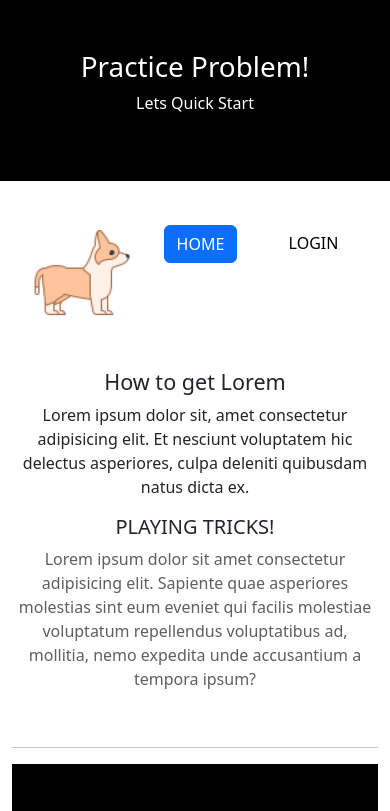
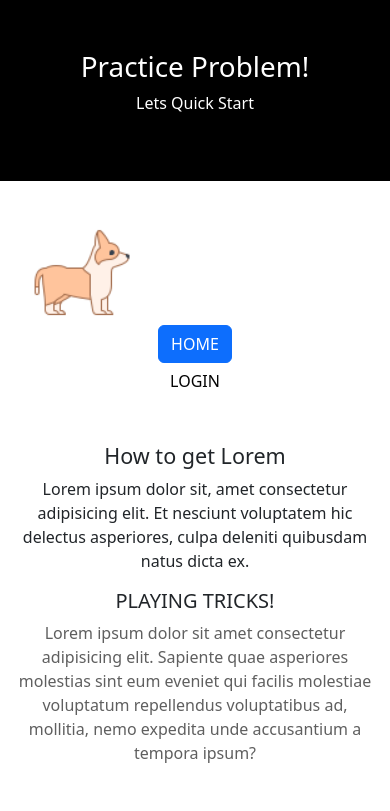
Before and after one commit to karthikn-7/1st_bootstrap_p, a plain HTML site: page index.html in a window 390 px wide. Shown: the top 811 px of the page. Drawn offline with Linux system fonts and the light colour scheme; files whose address does not match are found by name.

Commit message:
Update index.html

```diff
--- a/index.html
+++ b/index.html
@@ -16,27 +16,27 @@
 
       <div class="container cont-bg1">
           <div class="row row1">
-            <div class="col col1">
+            <div class="col-sm col1">
               <img src="icons8-small-80.PNG" class="rounded float-start" alt="...">
             </div>
 
 
-              <div class="col col2">
+              <div class="col-sm col2">
                 <button class="btn btn-primary" type="submit">HOME</button>
               </div>
 
-              <div class="col col3">
+              <div class="col-sm col3">
                 <button type="button" class="btn btn-outline-info">LOGIN</button>
               </div>
 
           </div><br>
             <!-- row2 -->
           <div class="row-2">
-            <div class="col col4">
+            <div class="col-sm col4">
               <h4>How to get Lorem</h4>
               <p>Lorem ipsum dolor sit, amet consectetur adipisicing elit. Et nesciunt voluptatem hic delectus asperiores, culpa deleniti quibusdam natus dicta ex.</p>
             </div>
-            <div class="col col5">
+            <div class="col-sm col5">
 
                 <h5>PLAYING TRICKS!</h5>
                 <p>Lorem ipsum dolor sit amet consectetur adipisicing elit. Sapiente quae asperiores molestias sint eum eveniet qui facilis molestiae voluptatum repellendus voluptatibus ad, mollitia, nemo expedita unde accusantium a tempora ipsum?</p>
```
